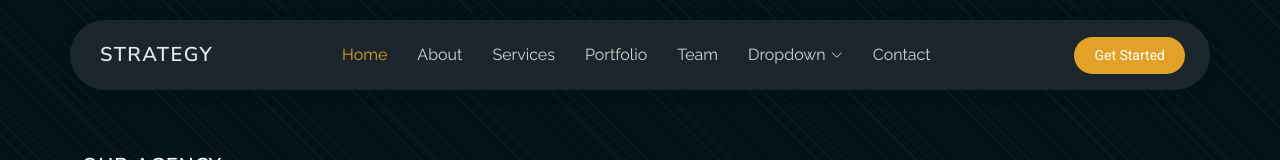
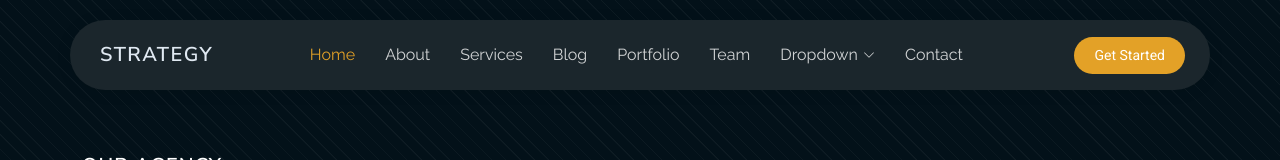
Before and after one commit to rahulpal121/plixicon, a plain HTML site: page index.html in a window 1280 px wide. Shown: the top 160 px of the page. Drawn offline with Linux system fonts and the light colour scheme; animation ran at ten frames a second.

Commit message:
added blog in menu index.html

```diff
--- a/index.html
+++ b/index.html
@@ -52,6 +52,7 @@
           <li><a href="#hero" class="active">Home</a></li>
           <li><a href="#about">About</a></li>
           <li><a href="#services">Services</a></li>
+          <li class="nav-item"><a class="nav-link" href="blog.html">Blog</a></li>
           <li><a href="#portfolio">Portfolio</a></li>
           <li><a href="#team">Team</a></li>
           <li class="dropdown"><a href="#"><span>Dropdown</span> <i class="bi bi-chevron-down toggle-dropdown"></i></a>
```
